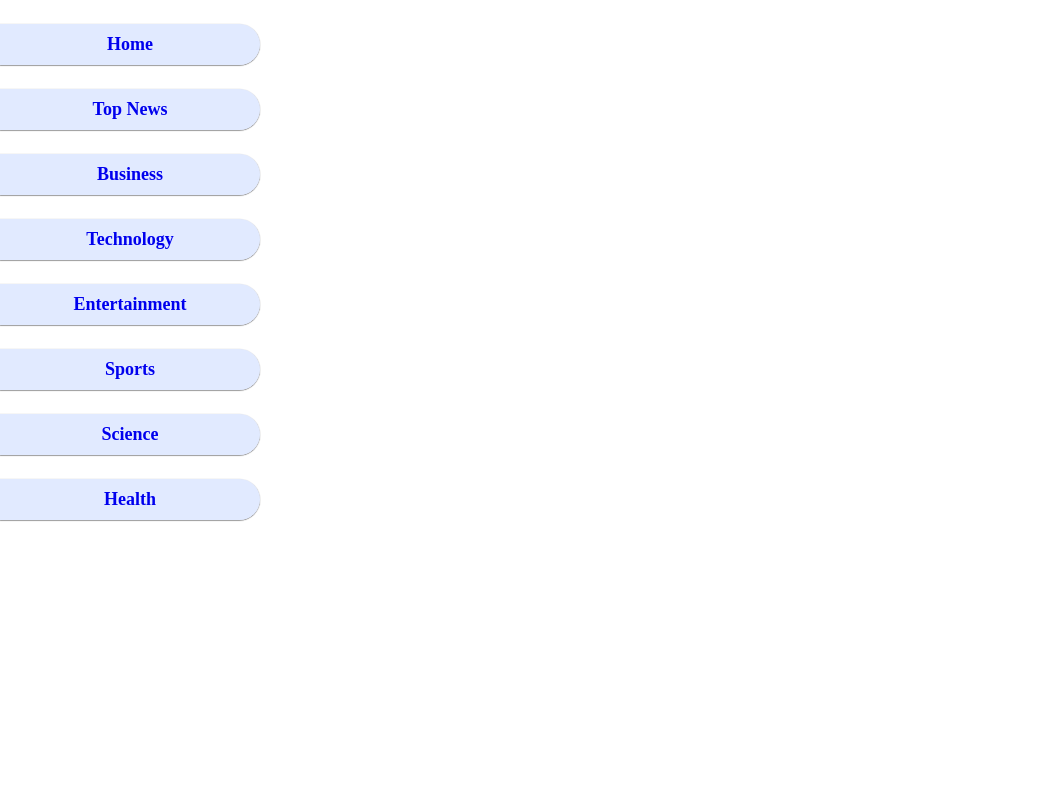
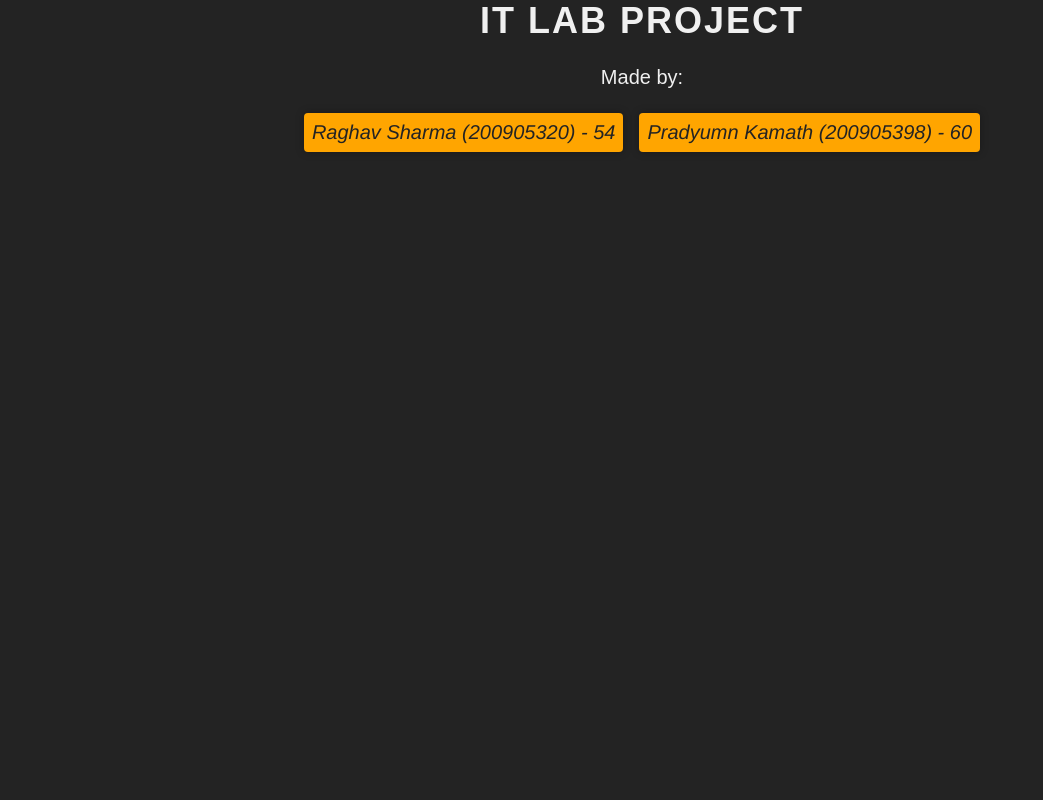
Before and after one commit to CodeRed-Dev/IT-Lab-Project, a Django app: template newsapp/reader/templates/sidebar.html in a window 1280 px wide. Shown: the whole page, without its empty margins (0-1043 px from the left). Run offline with Django 3.2, Linux system fonts and the light colour scheme; the template is opened without the code that fills it, so the values that code supplies are empty.

Commit message:
Add files via upload

```diff
--- a/newsapp/reader/templates/sidebar.html
+++ b/newsapp/reader/templates/sidebar.html
@@ -1,40 +1,57 @@
-
-<style>
-    .sidebar{
-        position: fixed;
-        width: 200px;
-        height: 100%;
-        top: 0px;
-        left: 0px;
-    }
-    .sidebar a{
-        width: 250px;
-        display: block;
-        margin: 24px 0px;
-        padding: 10px 5px;
-        font-weight: bolder;
-        font-size: large;
-        text-decoration: none;
-        background-color: #d9e4ffc7;
-        border-top-right-radius: 30px;
-        border-bottom-right-radius: 30px;
-        box-shadow: 0px 0.5px 1px rgb(77, 76, 76);
-        text-align: center;
-    }
-    .sidebar a:hover{
-        background-color: #7c7cde;
-        color: #333;
-    }
-</style>
-
-<div class="sidebar">
-    <a href="{% url 'Home' %}">Home</a>
-    <a href="{% url 'Home' %}?search=top">Top News</a>
-
-    <a href="{% url 'Home' %}?search=Business">Business</a>
-    <a href="{% url 'Home' %}?search=Technology">Technology</a>
-    <a href="{% url 'Home' %}?search=Entertainment">Entertainment</a>
-    <a href="{% url 'Home' %}?search=Sports">Sports</a>
-    <a href="{% url 'Home' %}?search=Science">Science</a>
-    <a href="{% url 'Home' %}?search=Health">Health</a>
-</div>
+<!DOCTYPE html>
+<html>
+<head>
+	<title>IT Lab Project</title>
+	<style>
+		body {
+			background-color: #232323;
+			color: #f0f0f0;
+			margin: 0;
+			padding: 0;
+			padding-left: 4px;
+			font-family: Arial, sans-serif;
+			text-align: center;
+		}
+		h1 {
+			margin-top: 0;
+			font-size: 36px;
+			font-weight: bold;
+			letter-spacing: 2px;
+			text-transform: uppercase;
+		}
+		p {
+			font-size: 20px;
+			margin-bottom: 16px;
+		}
+		ul {
+			list-style-type: none;
+			padding: 0;
+			margin: 0;
+			display: flex;
+			flex-wrap: wrap;
+			justify-content: center;
+		}
+		li {
+			margin: 8px;
+			padding: 8px;
+			background-color: #FFA500;
+			color: #232323;
+			border-radius: 4px;
+			font-size: 20px;
+			text-align: center;
+			min-width: 200px;
+			box-shadow: 0 0 8px rgba(0, 0, 0, 0.3);
+			font-style: oblique;
+			font-family: 'Franklin Gothic Medium', 'Arial Narrow', Arial, sans-serif;
+		}
+	</style>
+</head>
+<body>
+	<h1>IT Lab Project</h1>
+	<p>Made by:</p>
+	<ul>
+		<li>Raghav Sharma (200905320) - 54</li>
+		<li>Pradyumn Kamath (200905398) - 60</li>
+	</ul>
+</body>
+</html>
--- a/newsapp/reader/urls.py
+++ b/newsapp/reader/urls.py
@@ -1,6 +1,5 @@
 from django.urls import path
 from reader import views
-
 
 urlpatterns = [
     path('', views.home, name="Home"),
--- a/newsapp/reader/views.py
+++ b/newsapp/reader/views.py
@@ -2,6 +2,7 @@ from django.shortcuts import render
 from django.http import HttpResponse, JsonResponse
 from django.conf import settings
 import requests
+
 
 temp_img = "https://images.pexels.com/photos/3225524/pexels-photo-3225524.jpeg?auto=compress&cs=tinysrgb&dpr=2&w=500"
 
```
Also changed, not shown: newsapp/reader/templates/index.html (+57 -73 lines), newsapp/db.sqlite3.
